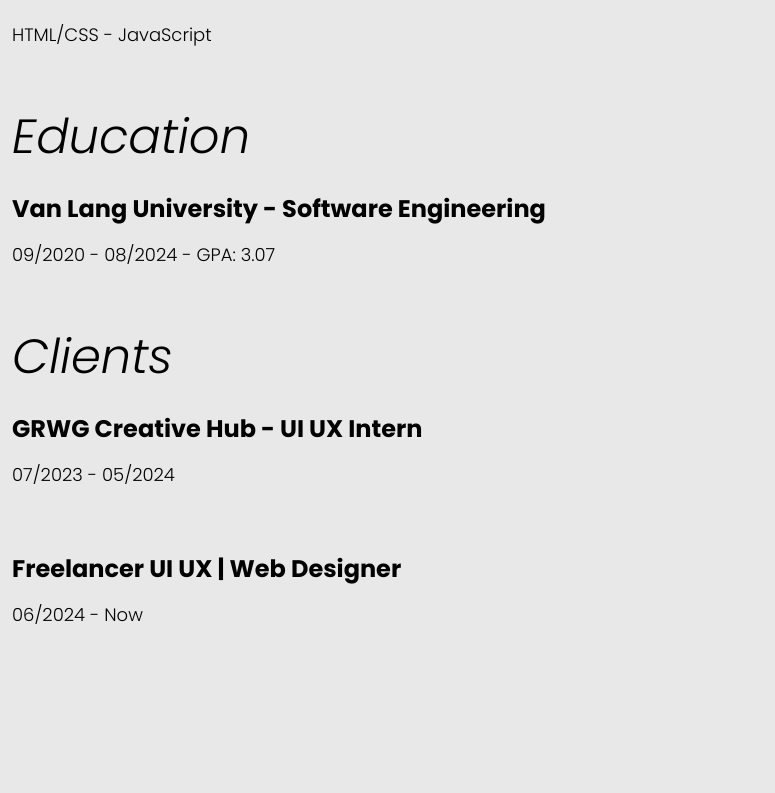
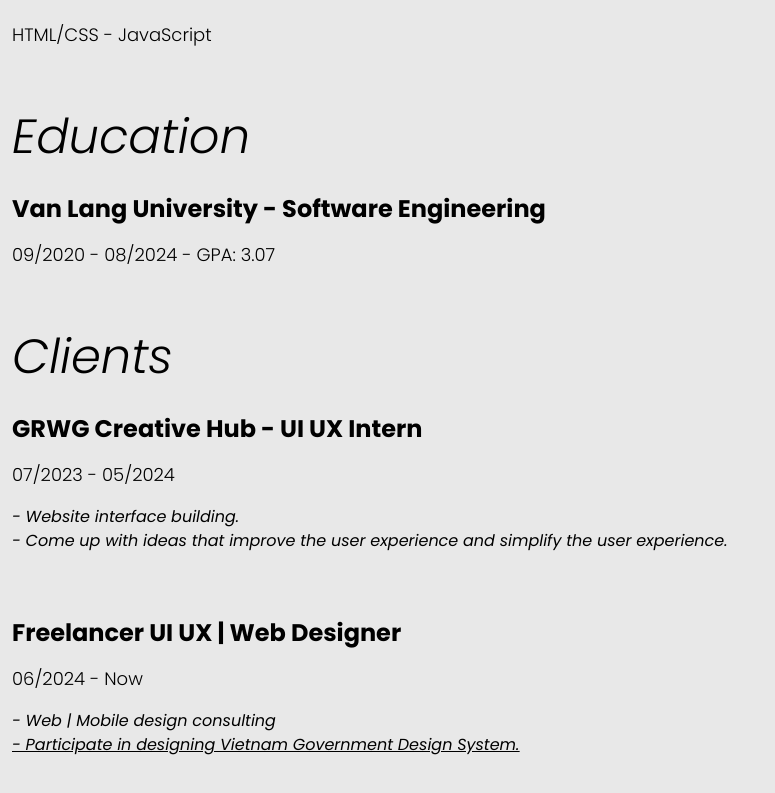
Before and after one commit to Huyhoang23231/New-Portfolio, a React (Vite) app: page /AboutMe in a window 1280 px wide. Shown: the part 1704-2497 px from the top of the page, without its empty margins (0-775 px from the left). Before the commit the page ends 2397 px from the top, so only its background shows below. Built offline with nearby package versions, Linux system fonts and the light colour scheme; a web font is replaced by a local one.

Commit message:
Update About Info

```diff
--- a/src/page/About.jsx
+++ b/src/page/About.jsx
@@ -103,6 +103,14 @@ export const About = () => {
             GRWG Creative Hub - UI UX Intern
           </p>
           <span className="font-light text-lg">07/2023 - 05/2024</span>
+          {/** Agency Describe */}
+          <ul className="mt-4">
+            <li className="italic">- Website interface building.</li>
+            <li className="italic">
+              - Come up with ideas that improve the user experience and simplify
+              the user experience.
+            </li>
+          </ul>
         </div>
         {/** freelancer */}
         <div className="my-8">
@@ -110,6 +118,20 @@ export const About = () => {
             Freelancer UI UX | Web Designer
           </p>
           <span className="font-light text-lg">06/2024 - Now</span>
+          {/** Freelancer Describe */}
+          <ul className="mt-4">
+            <li className="italic">- Web | Mobile design consulting</li>
+            <li className="italic cursor-pointer underline hover:text-[#e2544d]">
+              <a
+                target="_blank"
+                rel="noopener noreferrer"
+                className=""
+                href="https://vgds.design/thanh-vien/ta-huy-hoang-090-491#main"
+              >
+                - Participate in designing Vietnam Government Design System.
+              </a>
+            </li>
+          </ul>
         </div>
       </div>
     </div>
```
